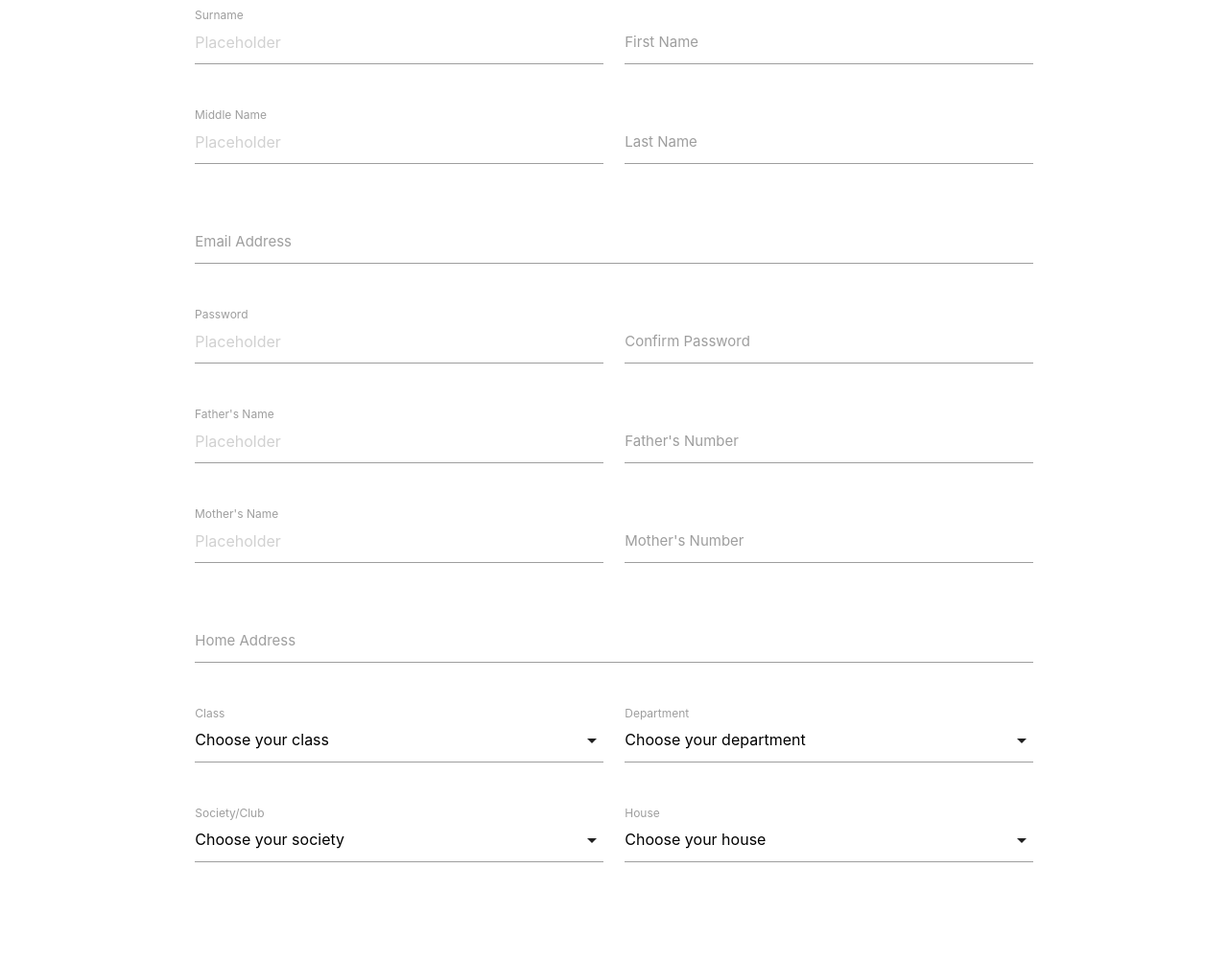
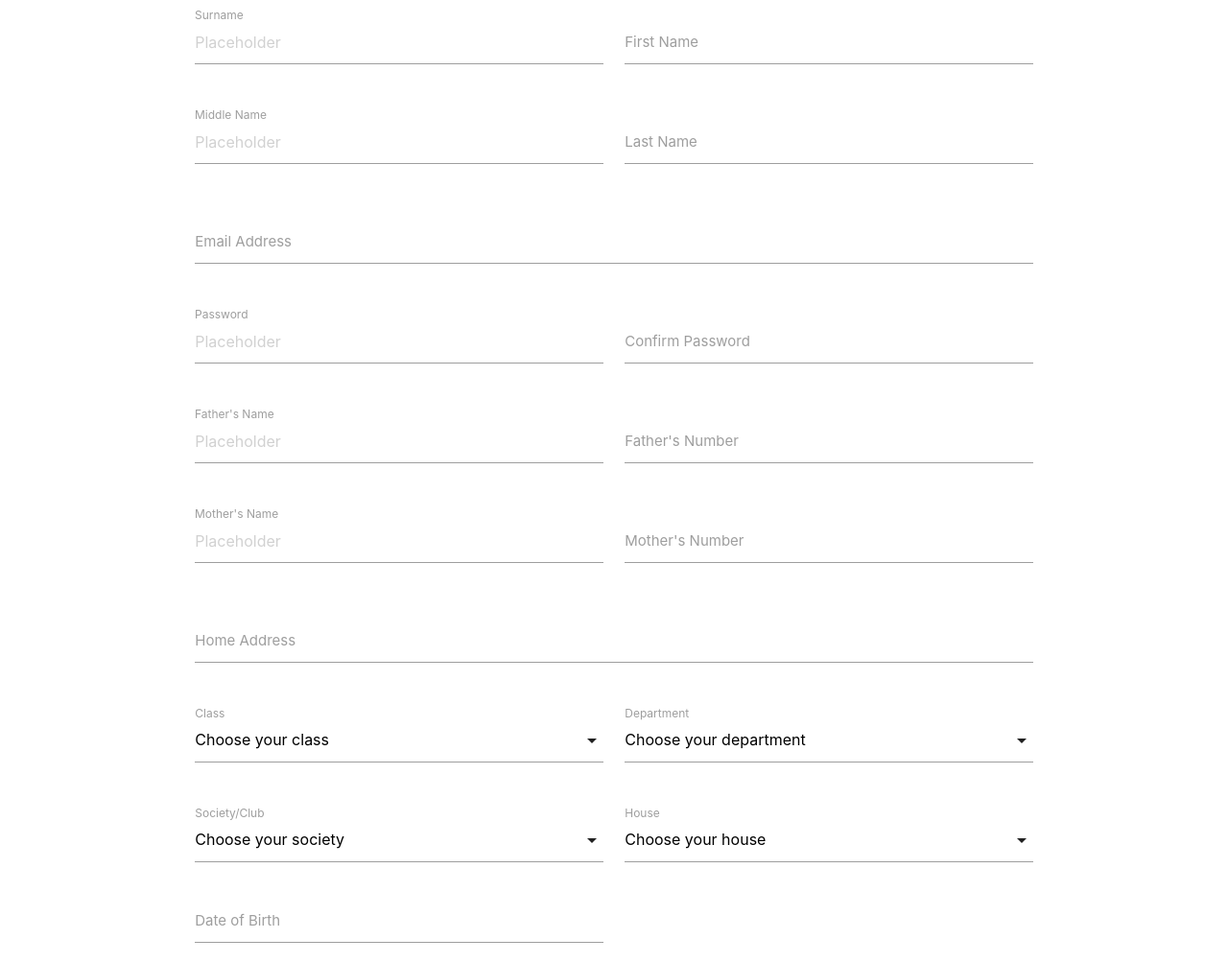
Before and after one commit to xperience7697/real_dca_mat, a plain HTML site: page index.html in a window 1280 px wide. Shown: the part 73-1076 px from the top of the page at 96% size. Before the commit the page ends 1050 px from the top, so only its background shows below. Drawn offline with Linux system fonts and the light colour scheme.

Commit message:
4-11-2018

```diff
--- a/index.html
+++ b/index.html
@@ -156,7 +156,10 @@
 		        </select>
 	        	<label>House</label>
 	        </div>
-	      </div>
+	        <div class="input-field col s6">
+	          <input type="text" id="DOB" class="datepicker validate">
+	          <label for="DOB">Date of Birth</label>
+	        </div>
 	    </form>
 	  </div>
   </section>
```
